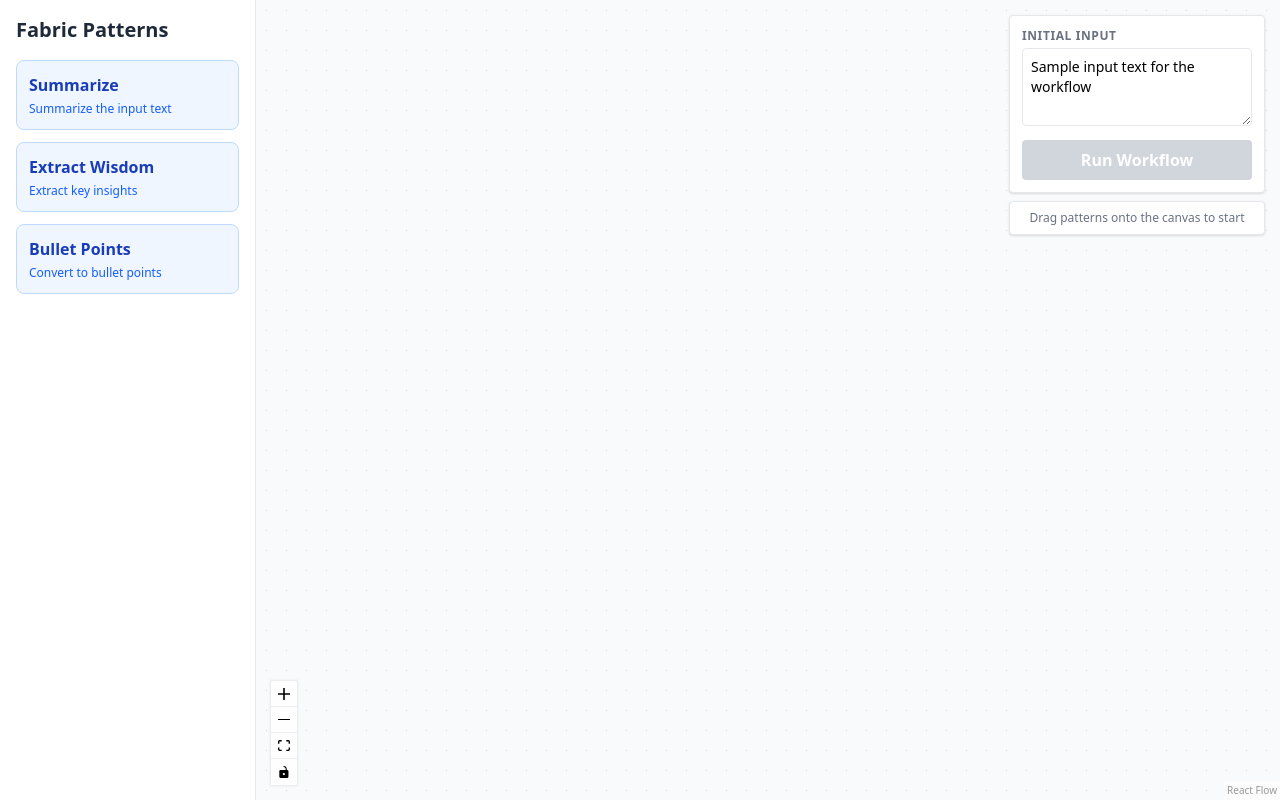
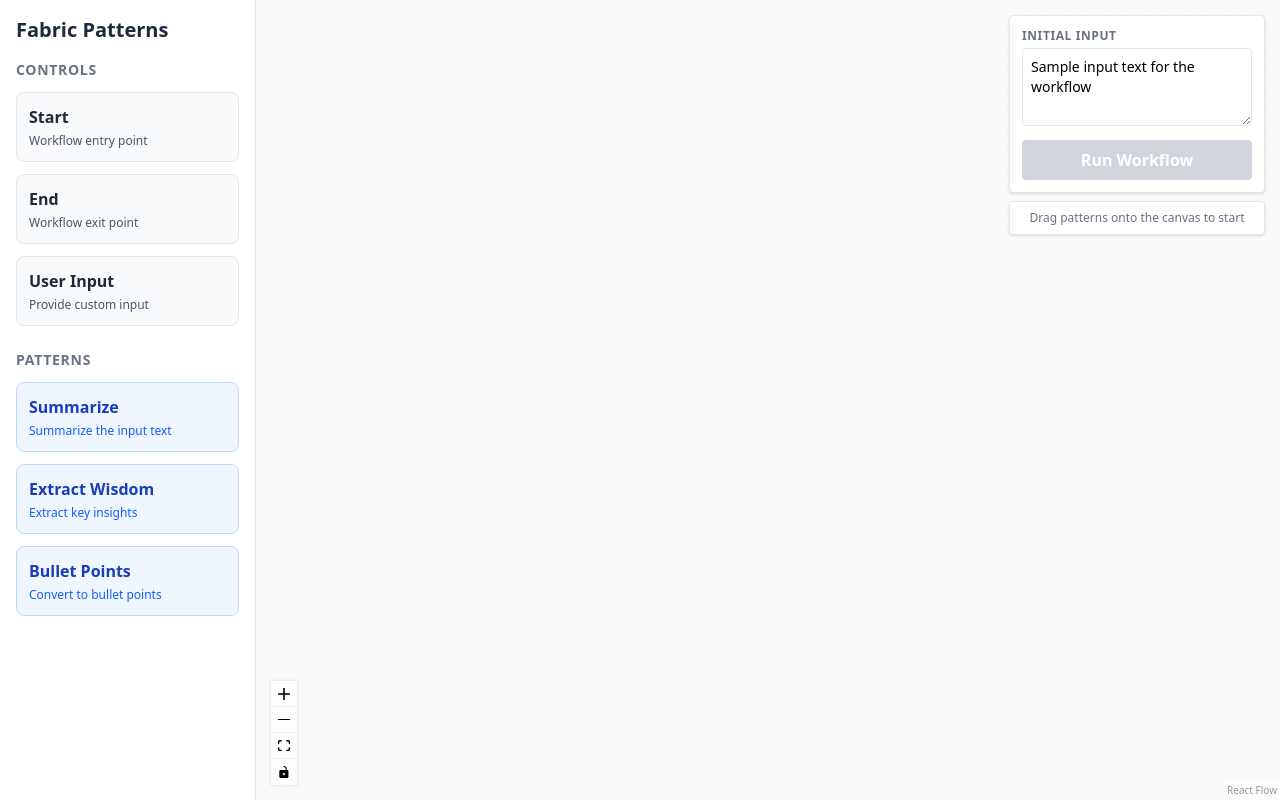
Before and after one commit to asasidh/fabric-workflow-builder, a React (Vite) app in the folder client/: page / in a window 1280 px wide. Built offline with nearby package versions, Linux system fonts and the light colour scheme.

Commit message:
feat(ui): Add Start, End, and User Input nodes

```diff
--- a/client/src/components/Canvas.tsx
+++ b/client/src/components/Canvas.tsx
@@ -11,9 +11,15 @@ import {
   Panel,
 } from '@xyflow/react';
 import { PatternNode } from './PatternNode';
+import { StartNode } from './StartNode';
+import { EndNode } from './EndNode';
+import { InputNode } from './InputNode';
 
 const nodeTypes = {
   patternNode: PatternNode,
+  startNode: StartNode,
+  endNode: EndNode,
+  inputNode: InputNode,
 };
 
 const initialNodes: any[] = [];
--- /dev/null
+++ b/client/src/components/EndNode.tsx
@@ -0,0 +1,16 @@
+import React, { memo } from 'react';
+import { Handle, Position } from '@xyflow/react';
+
+export const EndNode = memo(({ data }: any) => {
+  return (
+    <div className="px-4 py-2 shadow-md rounded-md bg-red-50 border-2 border-red-400 min-w-[100px]">
+      <Handle type="target" position={Position.Top} className="w-3 h-3 !bg-red-500" />
+      <div className="font-bold text-sm text-red-900 text-center">END</div>
+       {data.result && (
+          <div className="mt-2 p-2 bg-white border border-red-100 rounded text-[10px] text-gray-700 overflow-hidden text-ellipsis max-h-32 overflow-y-auto">
+            {data.result}
+          </div>
+        )}
+    </div>
+  );
+});
--- /dev/null
+++ b/client/src/components/InputNode.tsx
@@ -0,0 +1,42 @@
+import React, { memo, useState, useEffect } from 'react';
+import { Handle, Position, useReactFlow } from '@xyflow/react';
+
+export const InputNode = memo(({ id, data }: any) => {
+  const { updateNodeData } = useReactFlow();
+  const [useClipboard, setUseClipboard] = useState(data.useClipboard || false);
+  const [text, setText] = useState(data.text || '');
+
+  useEffect(() => {
+    updateNodeData(id, { useClipboard, text });
+  }, [useClipboard, text, id, updateNodeData]);
+
+  return (
+    <div className="px-4 py-2 shadow-md rounded-md bg-yellow-50 border-2 border-yellow-400 min-w-[200px] nodrag">
+      <div className="font-bold text-xs text-yellow-900 mb-2">USER INPUT</div>
+
+      <div className="flex items-center mb-2">
+        <input
+          type="checkbox"
+          id={`cb-${id}`}
+          checked={useClipboard}
+          onChange={(e) => setUseClipboard(e.target.checked)}
+          className="mr-2"
+        />
+        <label htmlFor={`cb-${id}`} className="text-xs text-gray-700 cursor-pointer">Use Clipboard</label>
+      </div>
+
+      {!useClipboard && (
+        <textarea
+          className="w-full text-xs p-1 border rounded nodrag"
+          rows={3}
+          placeholder="Enter input here..."
+          value={text}
+          onChange={(e) => setText(e.target.value)}
+          onKeyDown={(e) => e.stopPropagation()}
+        />
+      )}
+
+      <Handle type="source" position={Position.Bottom} className="w-3 h-3 !bg-yellow-500" />
+    </div>
+  );
+});
--- a/client/src/components/Sidebar.tsx
+++ b/client/src/components/Sidebar.tsx
@@ -6,17 +6,40 @@ const patterns = [
   { id: 'bullet_points', name: 'Bullet Points', description: 'Convert to bullet points' },
 ];
 
+const controls = [
+  { id: 'start', name: 'Start', type: 'startNode', description: 'Workflow entry point' },
+  { id: 'end', name: 'End', type: 'endNode', description: 'Workflow exit point' },
+  { id: 'input', name: 'User Input', type: 'inputNode', description: 'Provide custom input' },
+];
+
 export const Sidebar = () => {
-  const onDragStart = (event: React.DragEvent, nodeType: string, patternName: string) => {
+  const onDragStart = (event: React.DragEvent, nodeType: string, label: string) => {
     event.dataTransfer.setData('application/reactflow', nodeType);
-    event.dataTransfer.setData('patternName', patternName);
+    event.dataTransfer.setData('patternName', label); // Reusing 'patternName' for label
     event.dataTransfer.effectAllowed = 'move';
   };
 
   return (
     <aside className="w-64 border-r border-gray-200 bg-white p-4 overflow-y-auto">
       <h2 className="text-xl font-bold mb-4 text-gray-800">Fabric Patterns</h2>
+
+      <div className="mb-6 space-y-3">
+        <h3 className="text-sm font-semibold text-gray-500 uppercase tracking-wider">Controls</h3>
+        {controls.map((item) => (
+          <div
+            key={item.id}
+            className="p-3 bg-gray-50 border border-gray-200 rounded-lg cursor-grab active:cursor-grabbing hover:bg-gray-100 transition-colors"
+            onDragStart={(event) => onDragStart(event, item.type, item.name)}
+            draggable
+          >
+            <div className="font-semibold text-gray-800">{item.name}</div>
+            <div className="text-xs text-gray-600 mt-1">{item.description}</div>
+          </div>
+        ))}
+      </div>
+
       <div className="space-y-3">
+        <h3 className="text-sm font-semibold text-gray-500 uppercase tracking-wider">Patterns</h3>
         {patterns.map((pattern) => (
           <div
             key={pattern.id}
--- /dev/null
+++ b/client/src/components/StartNode.tsx
@@ -0,0 +1,11 @@
+import React, { memo } from 'react';
+import { Handle, Position } from '@xyflow/react';
+
+export const StartNode = memo(() => {
+  return (
+    <div className="px-4 py-2 shadow-md rounded-md bg-green-50 border-2 border-green-400 min-w-[100px]">
+      <div className="font-bold text-sm text-green-900 text-center">START</div>
+      <Handle type="source" position={Position.Bottom} className="w-3 h-3 !bg-green-500" />
+    </div>
+  );
+});
```
